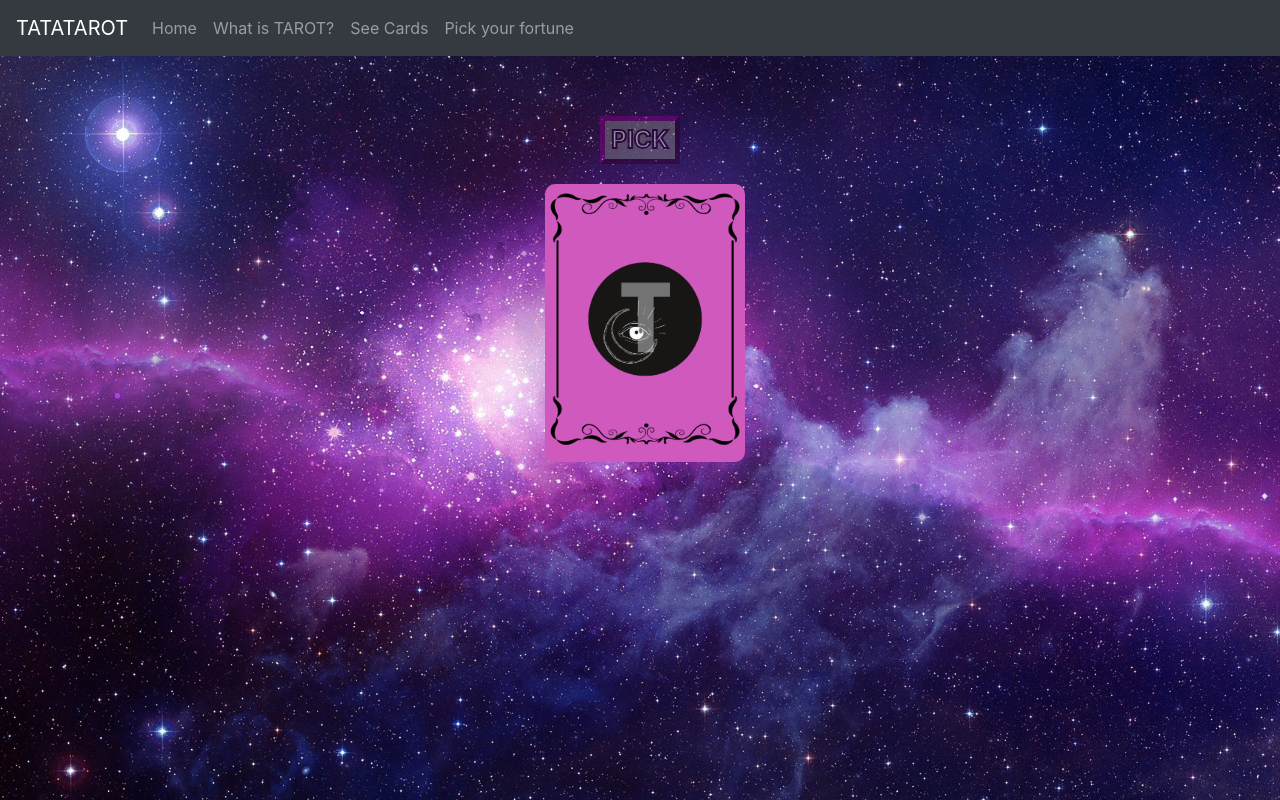
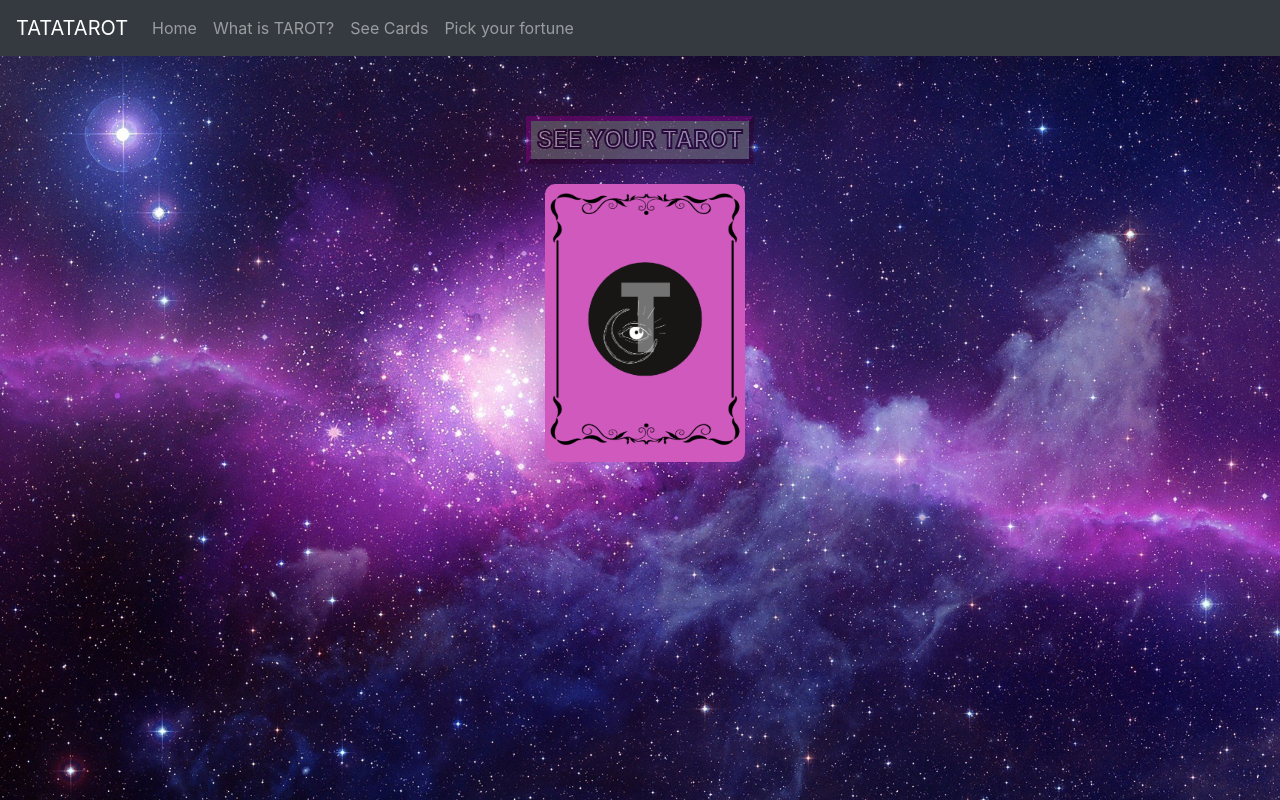
Before and after one commit to SophieH07/tatatarot, a React (Create React App) app in the folder client/: page /generator in a window 1280 px wide. Built offline with nearby package versions, Linux system fonts and the light colour scheme.

Commit message:
last update

```diff
--- a/client/src/components/Generator.js
+++ b/client/src/components/Generator.js
@@ -25,7 +25,7 @@ export class Generator extends Component {
       <div className="random-card">
         <div>
           <button className="button" onClick={this.generateRandomCard}>
-            PICK
+            SEE YOUR TAROT
           </button>
         </div>
         {this.state.showMe ? (
```
